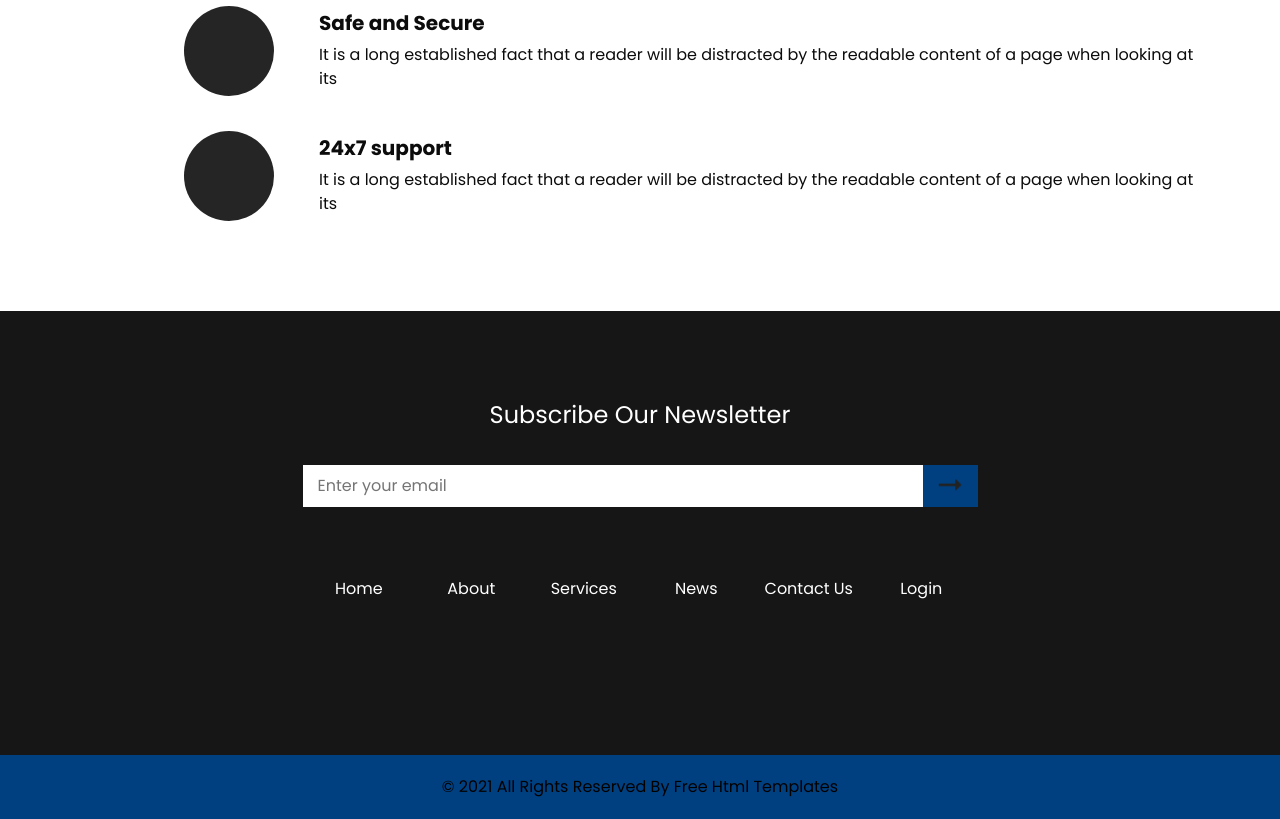
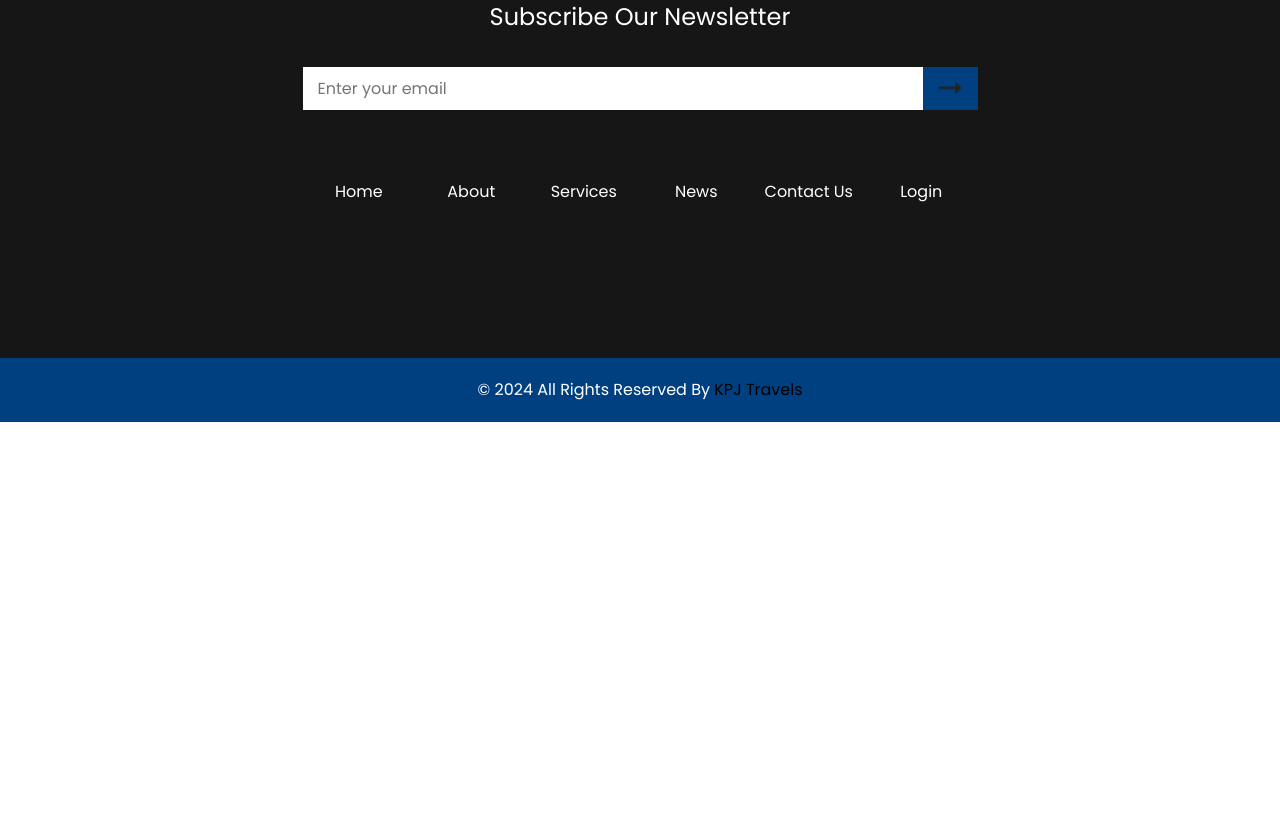
Before and after one commit to Kpjtravel/kpjtravels, a plain HTML site: page index.html in a window 1280 px wide. Shown: the part 4444-5263 px from the top of the page. After the commit the page ends 4866 px from the top, so only its background shows below. Drawn offline with nearby package versions, Linux system fonts and the light colour scheme.

Commit message:
Fotter chagnes rights added

```diff
--- a/css/style.scss
+++ b/css/style.scss
@@ -907,7 +907,7 @@ a:focus {
 }
 
 .footer_section p {
-  color: $black;
+  color: $white;
   margin: 0 auto;
   text-align: center;
   padding: 20px 0;
--- a/index.html
+++ b/index.html
@@ -418,7 +418,7 @@
 
   <!-- app section -->
 
-  <section class="app_section layout_padding2">
+  <!-- <section class="app_section layout_padding2">
     <div class="container">
       <div class="row">
         <div class="col-md-6">
@@ -459,7 +459,7 @@
         </div>
       </div>
     </div>
-  </section>
+  </section> -->
 
   <!-- end app section -->
 
@@ -595,8 +595,8 @@
   <section class="container-fluid footer_section">
     <div class="container">
       <p>
-        &copy; 2021 All Rights Reserved By
-        <a href="https://html.design/">Free Html Templates</a>
+        &copy; 2024 All Rights Reserved By
+        <a href="">KPJ Travels</a>
       </p>
     </div>
   </section>
```
Also changed, not shown: about.html (+2 -2 lines), contact.html (+2 -2 lines), news.html (+2 -2 lines), service.html (+2 -2 lines), css/style.css.
